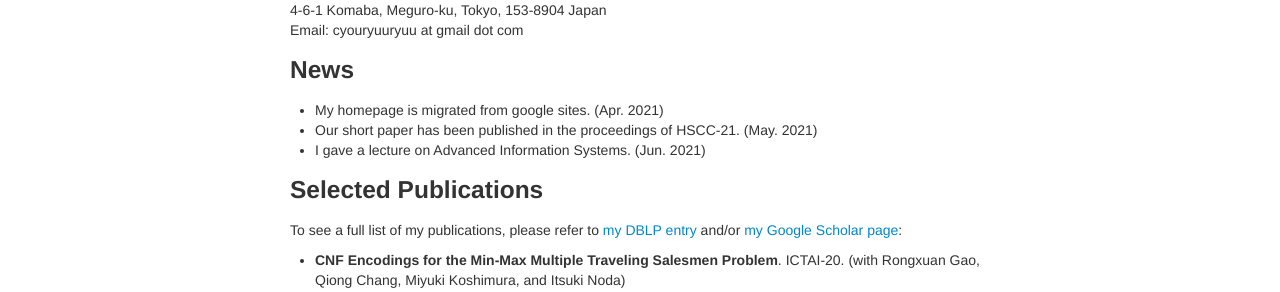
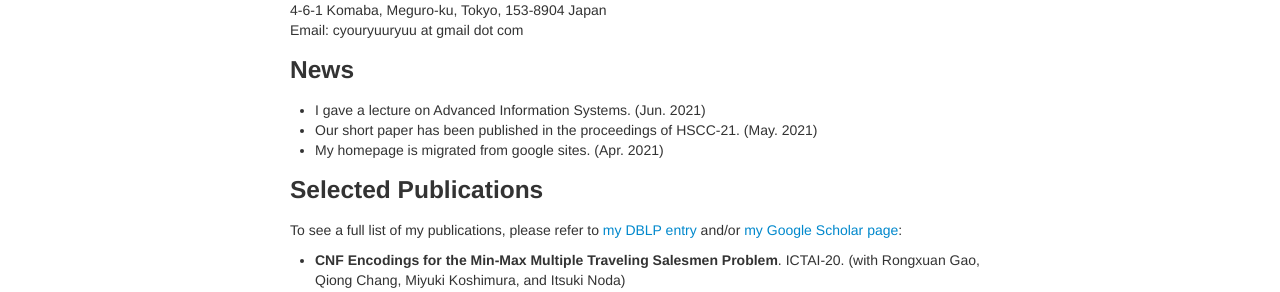
Before and after one commit to CyouRyuu/cyouryuu.github.io, a Jekyll site: the page built from index.md, in a window 1280 px wide. Shown: the part 523-815 px from the top of the page. Built offline with Jekyll 4.4.1, drawn with Linux system fonts in a browser that asks for light colours.

Commit message:
2nd commit

```diff
--- a/index.md
+++ b/index.md
@@ -34,9 +34,9 @@ Email: cyouryuuryuu at gmail dot com <br>
 <!--Tel: +81-->
 
 ### News
+- I gave a lecture on Advanced Information Systems. (Jun. 2021)
+- Our short paper has been published in the proceedings of HSCC-21. (May. 2021)
 - My homepage is migrated from google sites. (Apr. 2021)
-- Our short paper has been published in the proceedings of HSCC-21. (May. 2021)
-- I gave a lecture on Advanced Information Systems. (Jun. 2021)
 
 ### Selected Publications
 To see a full list of my publications, please refer to [my DBLP entry](https://dblp.org/pid/207/5208) and/or [my Google Scholar page](https://scholar.google.com/citations?user=iNdsu_kAAAAJ):
```
Also changed, not shown: ReadMe.md.
